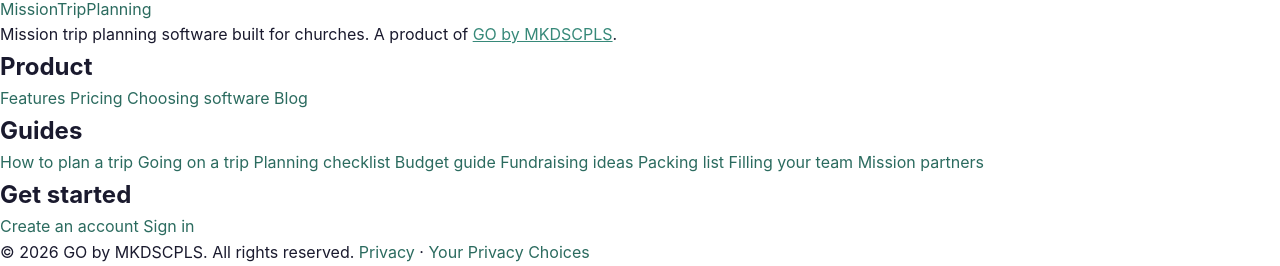
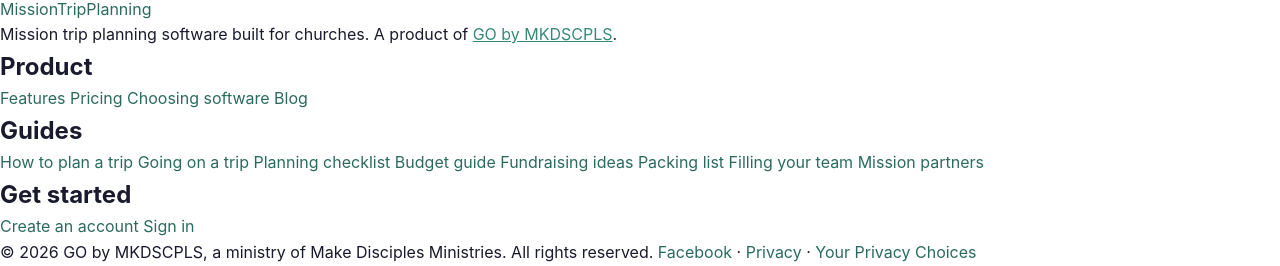
Before and after one commit to krauseinafrica/missiontripplanning.com, a plain HTML site: page public/budget.html in a window 1280 px wide. Shown: the part 7761-8027 px from the top of the page. Drawn offline with Linux system fonts and the light colour scheme.

Commit message:
Footer: a ministry of Make Disciples Ministries, plus the Facebook Page
Co-Authored-By: Claude Opus 5.5 <noreply@anthropic.com>

```diff
--- a/public/budget.html
+++ b/public/budget.html
@@ -731,7 +731,7 @@
       </div>
     </div>
     <div class="sc-footer-base">
-      <p>&copy; 2026 GO by MKDSCPLS. All rights reserved. <a href="https://www.mkdscpls.com/privacy-policy.html" class="sc-flink">Privacy</a> &middot; <a href="/privacy-choices" class="sc-flink">Your Privacy Choices</a></p>
+      <p>&copy; 2026 GO by MKDSCPLS, a ministry of Make Disciples Ministries. All rights reserved. <a href="https://www.facebook.com/makedisciplesministries" class="sc-flink" rel="me">Facebook</a> &middot; <a href="https://www.mkdscpls.com/privacy-policy.html" class="sc-flink">Privacy</a> &middot; <a href="/privacy-choices" class="sc-flink">Your Privacy Choices</a></p>
     </div>
   </footer>
 
```
Also changed, not shown: public/checklist.html (+1 -1 lines), public/church-mission-partners.html (+1 -1 lines), public/compare.html (+1 -1 lines), public/features.html (+1 -1 lines), public/filling-your-team.html (+1 -1 lines), public/how-to-go-on-a-mission-trip.html (+1 -1 lines), public/how-to-plan-a-mission-trip.html (+1 -1 lines), public/index.html (+1 -1 lines), public/mission-trip-fundraising-ideas.html (+1 -1 lines), public/mission-trip-packing-list.html (+1 -1 lines), public/pricing.html (+1 -1 lines), public/privacy-choices.html (+1 -1 lines), public/start.html (+1 -1 lines).
